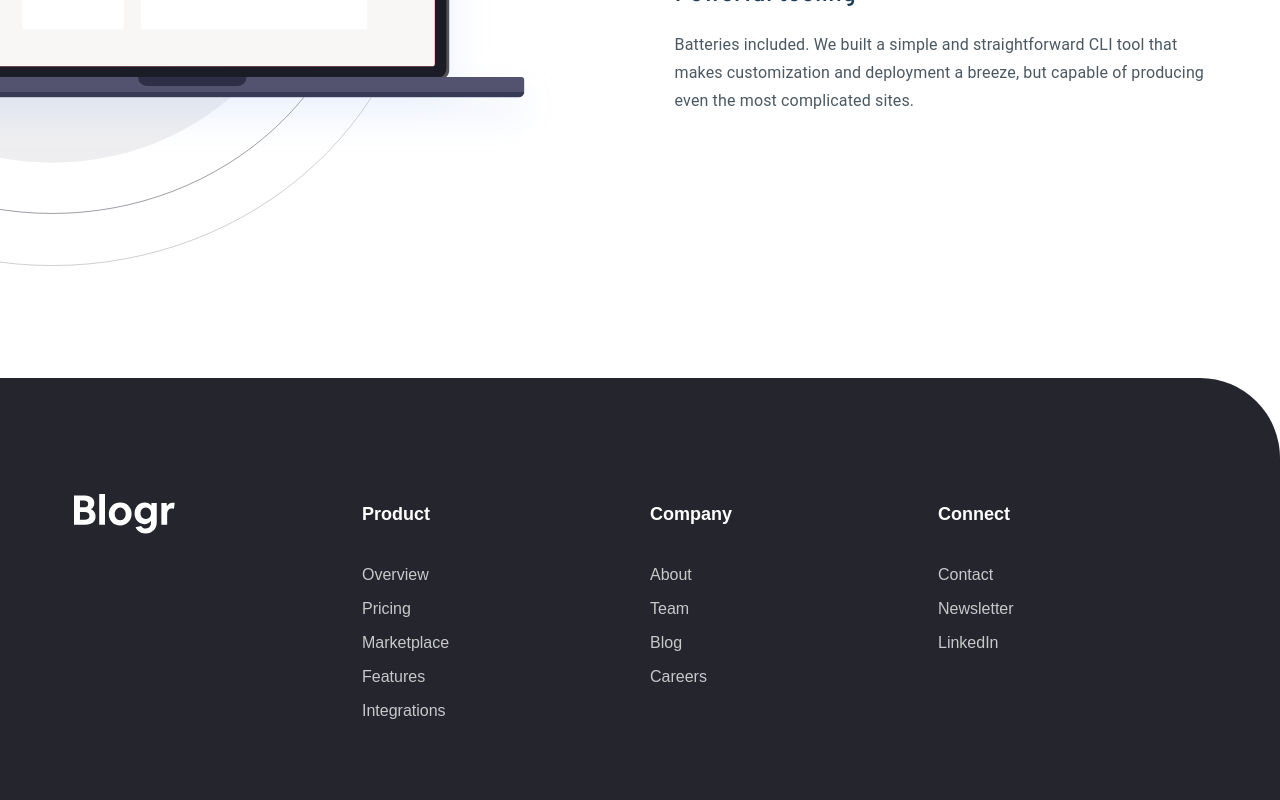
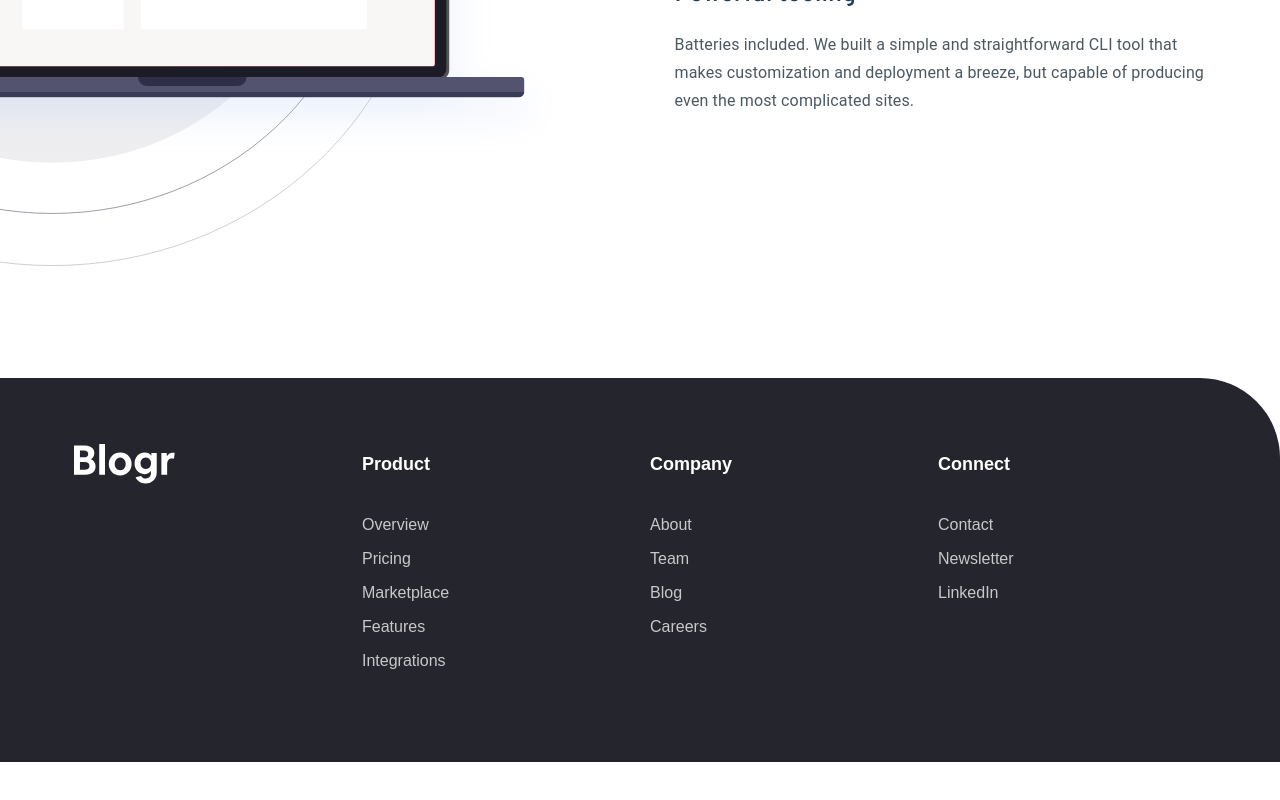
Before and after one commit to alexticovschi/blogger-landing-page, a Next.js app: page / in a window 1280 px wide. Shown: the part 2601-3401 px from the top of the page. After the commit the page ends 3363 px from the top, so only its background shows below. Built offline with nearby package versions, Linux system fonts and the light colour scheme.

Commit message:
footer height change

```diff
--- a/components/Footer/footerStyles.js
+++ b/components/Footer/footerStyles.js
@@ -8,7 +8,7 @@ const useStyles = makeStyles(() => ({
   footerContainer: {
     display: "grid",
     gridTemplateColumns: "repeat(4, 1fr)",
-    padding: "110px 0",
+    padding: "60px 0",
     width: "1250px",
     maxWidth: "90vw",
     margin: "0 auto",
```
